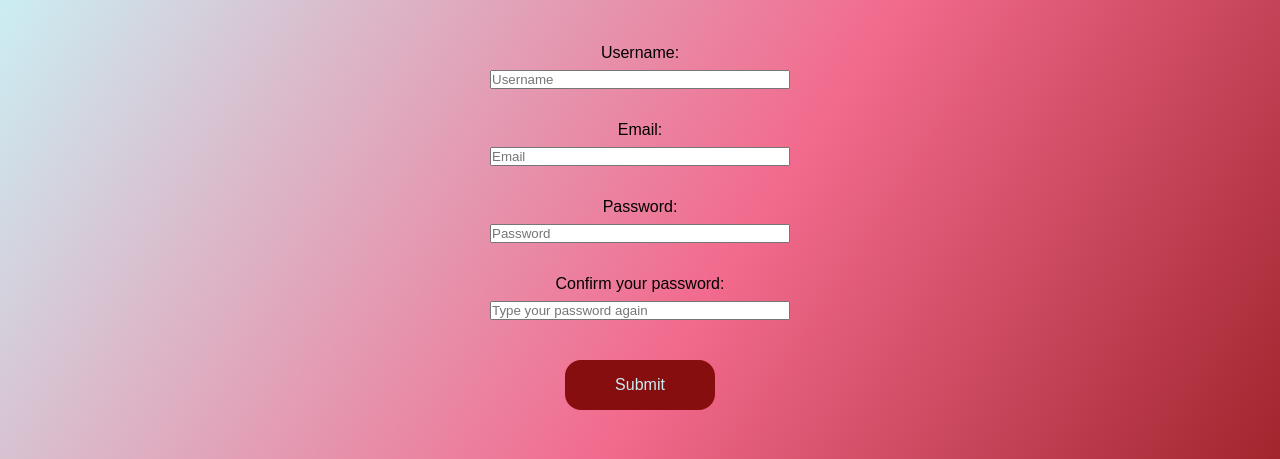
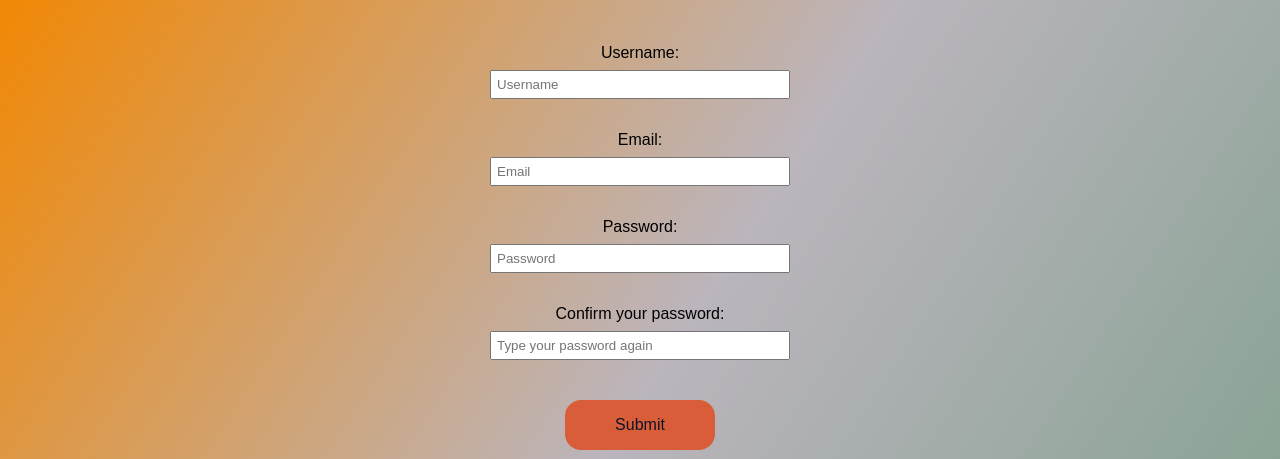
Before and after one commit to Dystrima/Exercise-Form_validation, a plain HTML site: page index.html in a window 1280 px wide. Shown: the top 459 px of the page. Drawn offline with Linux system fonts and the light colour scheme; grey boxes are pictures that could not be loaded.

Commit message:
Added Readme

```diff
--- a/style.css
+++ b/style.css
@@ -13,8 +13,8 @@ body {
     font-family: Arial, Helvetica, sans-serif;
     /* background: rgb(221, 45, 74);
     background: linear-gradient(256deg, rgba(221, 45, 74, 1) 0%, rgba(136, 13, 30, 1) 100%);; */
-    background: rgb(135, 14, 14);
-    background: linear-gradient(303deg, rgba(135, 14, 14, 1) 0%, rgba(242, 106, 141, 1) 50%, rgba(203, 238, 243, 1) 100%);
+    background: #7B9E89;
+    background: linear-gradient(303deg, #7B9E89 0%, #BBB5BD 50%, #F18805 100%);
 }
 
 main {
@@ -34,13 +34,14 @@ div {
 input {
     width: 300px;
     margin: 0.5rem auto;
+    padding: 5px;
 }
 
 #submit {
     /* background-color: black;
     color: #F0F0F0; */
-    background-color: #870E0E;
-    color: #CBEEF3;
+    background-color: #D95D39;
+    color: #0E1428;
     padding: 1rem 2rem;
     font-size: 1rem;
     border-radius: 1rem;
```
Also changed, not shown: 01.PNG (added), Result.PNG (added), 1 other file.
